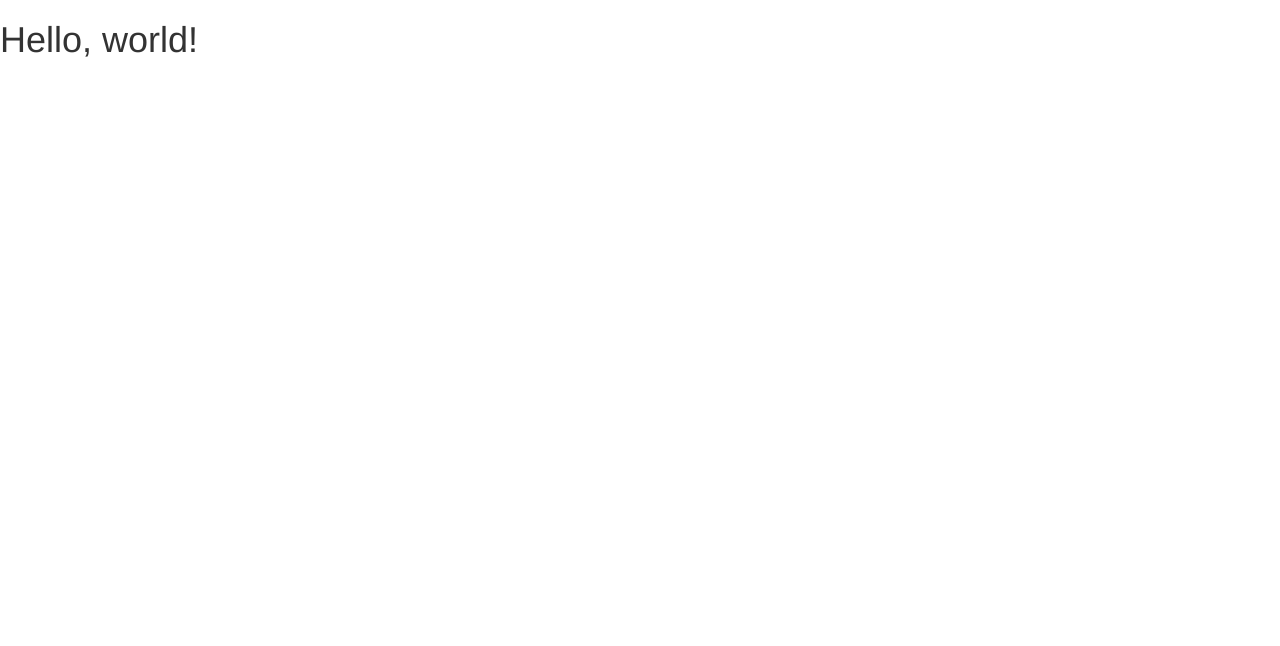
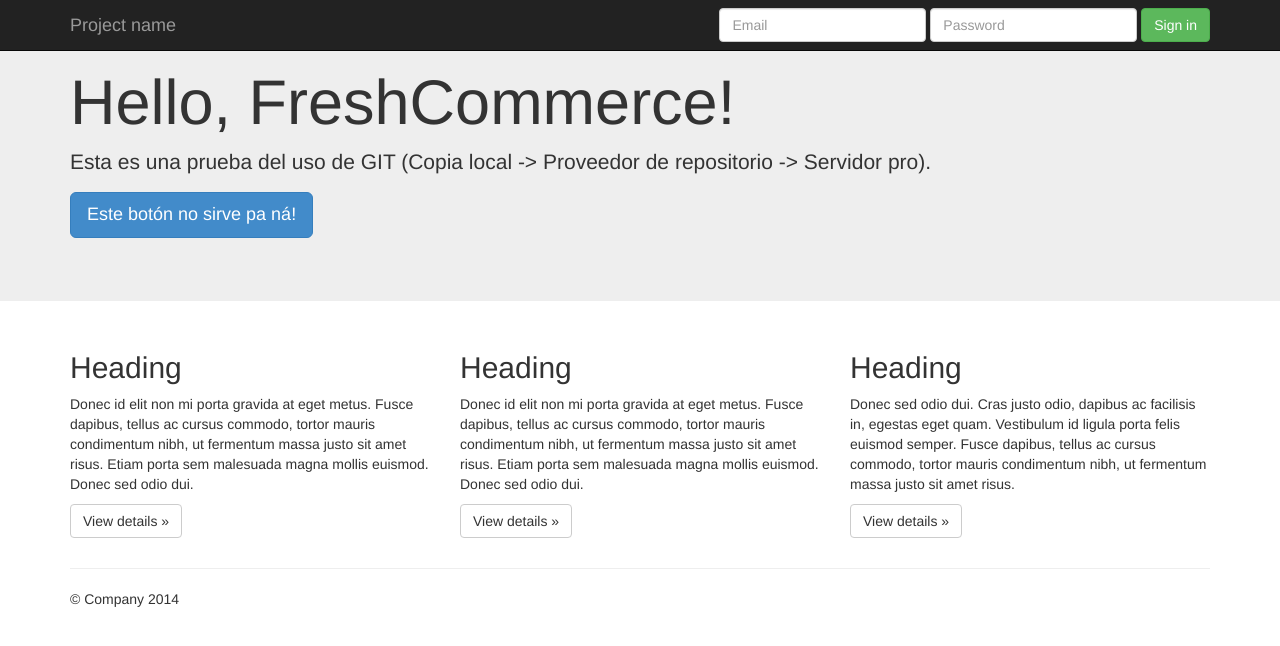
Before and after one commit to MiguelMonterrey/PruebaGitDinahosting, a plain HTML site: page index.html in a window 1280 px wide. Drawn offline with nearby package versions, Linux system fonts and the light colour scheme.

Commit message:
Nueva prueba de gitpull!

```diff
--- a/index.html
+++ b/index.html
@@ -1,27 +1,100 @@
+
 <!DOCTYPE html>
 <html lang="en">
   <head>
     <meta charset="utf-8">
     <meta http-equiv="X-UA-Compatible" content="IE=edge">
     <meta name="viewport" content="width=device-width, initial-scale=1">
-    <title>Bootstrap 101 Template</title>
+    <meta name="description" content="">
+    <meta name="author" content="">
+    <link rel="shortcut icon" href="../../assets/ico/favicon.ico">
 
-    <!-- Bootstrap -->
+    <title>Jumbotron Template for Bootstrap</title>
+
+    <!-- Bootstrap core CSS -->
     <link href="css/bootstrap.min.css" rel="stylesheet">
 
-    <!-- HTML5 Shim and Respond.js IE8 support of HTML5 elements and media queries -->
-    <!-- WARNING: Respond.js doesn't work if you view the page via file:// -->
+    <!-- Custom styles for this template -->
+    <link href="jumbotron.css" rel="stylesheet">
+
+    <!-- Just for debugging purposes. Don't actually copy this line! -->
+    <!--[if lt IE 9]><script src="../../assets/js/ie8-responsive-file-warning.js"></script><![endif]-->
+
+    <!-- HTML5 shim and Respond.js IE8 support of HTML5 elements and media queries -->
     <!--[if lt IE 9]>
       <script src="https://oss.maxcdn.com/libs/html5shiv/3.7.0/html5shiv.js"></script>
       <script src="https://oss.maxcdn.com/libs/respond.js/1.4.2/respond.min.js"></script>
     <![endif]-->
   </head>
+
   <body>
-    <h1>Hello, world!</h1>
 
-    <!-- jQuery (necessary for Bootstrap's JavaScript plugins) -->
+    <div class="navbar navbar-inverse navbar-fixed-top" role="navigation">
+      <div class="container">
+        <div class="navbar-header">
+          <button type="button" class="navbar-toggle" data-toggle="collapse" data-target=".navbar-collapse">
+            <span class="sr-only">Toggle navigation</span>
+            <span class="icon-bar"></span>
+            <span class="icon-bar"></span>
+            <span class="icon-bar"></span>
+          </button>
+          <a class="navbar-brand" href="#">Project name</a>
+        </div>
+        <div class="navbar-collapse collapse">
+          <form class="navbar-form navbar-right" role="form">
+            <div class="form-group">
+              <input type="text" placeholder="Email" class="form-control">
+            </div>
+            <div class="form-group">
+              <input type="password" placeholder="Password" class="form-control">
+            </div>
+            <button type="submit" class="btn btn-success">Sign in</button>
+          </form>
+        </div><!--/.navbar-collapse -->
+      </div>
+    </div>
+
+    <!-- Main jumbotron for a primary marketing message or call to action -->
+    <div class="jumbotron">
+      <div class="container">
+        <h1>Hello, FreshCommerce!</h1>
+        <p>Esta es una prueba del uso de GIT (Copia local -> Proveedor de repositorio -> Servidor pro).</p>
+        <p><a class="btn btn-primary btn-lg" role="button">Este botón no sirve pa ná!</a></p>
+      </div>
+    </div>
+
+    <div class="container">
+      <!-- Example row of columns -->
+      <div class="row">
+        <div class="col-md-4">
+          <h2>Heading</h2>
+          <p>Donec id elit non mi porta gravida at eget metus. Fusce dapibus, tellus ac cursus commodo, tortor mauris condimentum nibh, ut fermentum massa justo sit amet risus. Etiam porta sem malesuada magna mollis euismod. Donec sed odio dui. </p>
+          <p><a class="btn btn-default" href="#" role="button">View details &raquo;</a></p>
+        </div>
+        <div class="col-md-4">
+          <h2>Heading</h2>
+          <p>Donec id elit non mi porta gravida at eget metus. Fusce dapibus, tellus ac cursus commodo, tortor mauris condimentum nibh, ut fermentum massa justo sit amet risus. Etiam porta sem malesuada magna mollis euismod. Donec sed odio dui. </p>
+          <p><a class="btn btn-default" href="#" role="button">View details &raquo;</a></p>
+       </div>
+        <div class="col-md-4">
+          <h2>Heading</h2>
+          <p>Donec sed odio dui. Cras justo odio, dapibus ac facilisis in, egestas eget quam. Vestibulum id ligula porta felis euismod semper. Fusce dapibus, tellus ac cursus commodo, tortor mauris condimentum nibh, ut fermentum massa justo sit amet risus.</p>
+          <p><a class="btn btn-default" href="#" role="button">View details &raquo;</a></p>
+        </div>
+      </div>
+
+      <hr>
+
+      <footer>
+        <p>&copy; Company 2014</p>
+      </footer>
+    </div> <!-- /container -->
+
+
+    <!-- Bootstrap core JavaScript
+    ================================================== -->
+    <!-- Placed at the end of the document so the pages load faster -->
     <script src="https://ajax.googleapis.com/ajax/libs/jquery/1.11.0/jquery.min.js"></script>
-    <!-- Include all compiled plugins (below), or include individual files as needed -->
     <script src="js/bootstrap.min.js"></script>
   </body>
 </html>
```
